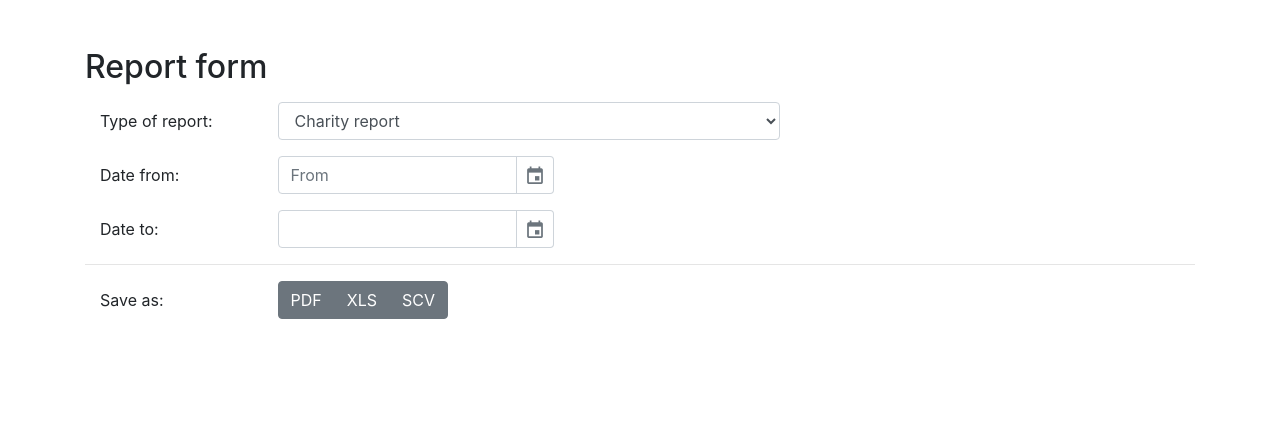
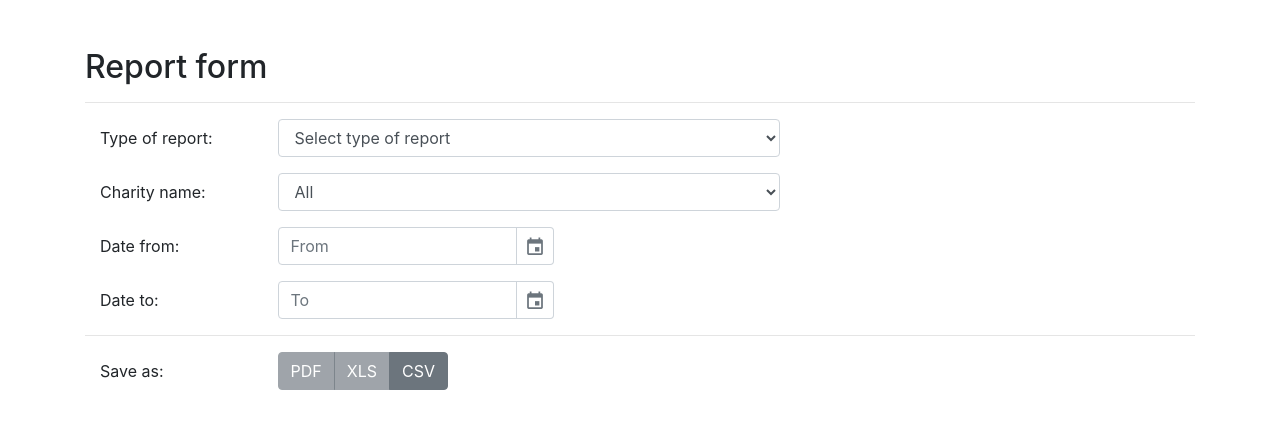
Before and after one commit to Ferhnir/webvit, a PHP site: template app/resources/views/reportForm.twig in a window 1280 px wide. Shown: the part 56-485 px from the top of the page. Run offline with PHP 8.4, Linux system fonts and the light colour scheme; the template is opened without the code that fills it: most values are stand-ins (such as "Sample title", 1, 10 or a date in 2020); some libraries are stand-ins or nearby versions.

Commit message:
Added CSV report module

```diff
--- a/app/resources/views/reportForm.twig
+++ b/app/resources/views/reportForm.twig
@@ -2,25 +2,41 @@
 
 {% block content %}
 <h2>Report form</h2>
-<form class="mt-3">
+<hr />
+<form
+    class="mt-3"
+    method="post"
+    action="{{ path_for('report.download.csv') }}">
     <div class="form-group row col-md-8">
-        <label for="exampleFormControlSelect1" class="col-sm-3 col-form-label">Type of report:</label>
+        <label for="TypeReport" class="col-sm-3 col-form-label">Type of report:</label>
         <div class="col-sm-9">
-            <select class="form-control" id="exampleFormControlSelect1">
-                <option>Charity report</option>
+            <select class="form-control" id="TypeReport" required>
+                <option>Select type of report</option>
+                <option>Charity donations report</option>
             </select>
         </div>
     </div>
         <div class="form-group row col-md-8">
-        <label for="exampleFormControlSelect1" class="col-sm-3 col-form-label">Date from:</label>
+        <label for="CharityNameSelectBox" class="col-sm-3 col-form-label">Charity name:</label>
         <div class="col-sm-9">
-            <input id="datepicker_from" width="276" placeholder="From"/>
+            <select class="form-control" name="charity_id" id="CharityNameSelectBox" required>
+                <option value="*">All</option>
+                {% for charity in charities %}
+                    <option value="{{ charity.charity_id }}">{{ charity.charity_name }}</option>
+                {% endfor %}
+            </select>
+        </div>
+    </div>
+    <div class="form-group row col-md-8">
+        <label for="datepicker_from" class="col-sm-3 col-form-label">Date from:</label>
+        <div class="col-sm-9">
+            <input name="date_from" id="datepicker_from" width="276" placeholder="From" required/>
         </div>
     </div>
         <div class="form-group row col-md-8">
-        <label for="exampleFormControlSelect1" class="col-sm-3 col-form-label">Date to:</label>
+        <label for="datepicker_to" class="col-sm-3 col-form-label">Date to:</label>
         <div class="col-sm-9">
-            <input id="datepicker_to" width="276" />
+            <input id="datepicker_to" width="276" placeholder="To" required/>
         </div>
     </div>
     <hr />
@@ -28,12 +44,13 @@
         <label for="exampleFormControlSelect1" class="col-sm-3 col-form-label">Save as:</label>
         <div class="col-sm-9">
             <div class="btn-group btn-block" role="group" aria-label="Basic example">
-                <button type="button" class="btn btn-secondary">PDF</button>
-                <button type="button" class="btn btn-secondary">XLS</button>
-                <button type="button" class="btn btn-secondary">SCV</button>
+                <button type="submit" class="btn btn-secondary" disabled>PDF</button>
+                <button type="submit" class="btn btn-secondary" disabled>XLS</button>
+                <button type="submit" class="btn btn-secondary">CSV</button>
             </div>
         </div>
     </div>
+    {{ csrf.field | raw }}
 </form>
 
 {% endblock %}
--- a/app/routes.php
+++ b/app/routes.php
@@ -3,6 +3,8 @@ use Psr\Http\Message\ServerRequestInterface;
 use Psr\Http\Message\ResponseInterface;
 
 use App\Middlewares\AuthMiddleware;
+
+
 
 $app->get('/', 'AuthCtrl:getSignIn')->setName('index');
 
@@ -11,6 +13,7 @@ $app->group('', function() {
   $this->get('/dashboard', 'DashboardCtrl:index')->setName('dashboard');
 
   $this->get('/reportform', 'ReportFormCtrl:index')->setName('report.form');
+  $this->post('/reportform', 'ReportFormCtrl:downloadCsvAction')->setName('report.download.csv');
 
 })->add(new AuthMiddleware($container));
 
--- a/composer.json
+++ b/composer.json
@@ -5,7 +5,8 @@
         "slim/twig-view": "^2.4",
         "twbs/bootstrap": "4.1.3",
         "slim/csrf": "^0.8.3",
-        "slim/flash": "^0.4.0"
+        "slim/flash": "^0.4.0",
+        "phpoffice/phpspreadsheet": "^1.5"
     },
     "autoload-dev": {
         "psr-4": {
```
Also changed, not shown: app/Controllers/ReportFormCtrl.php (+88 -1 lines), app/Models/Charities.php (added, +12 -0 lines), app/Models/PaymentTransactions.php (added, +12 -0 lines), app/public/js/app.js, 1 other file.
